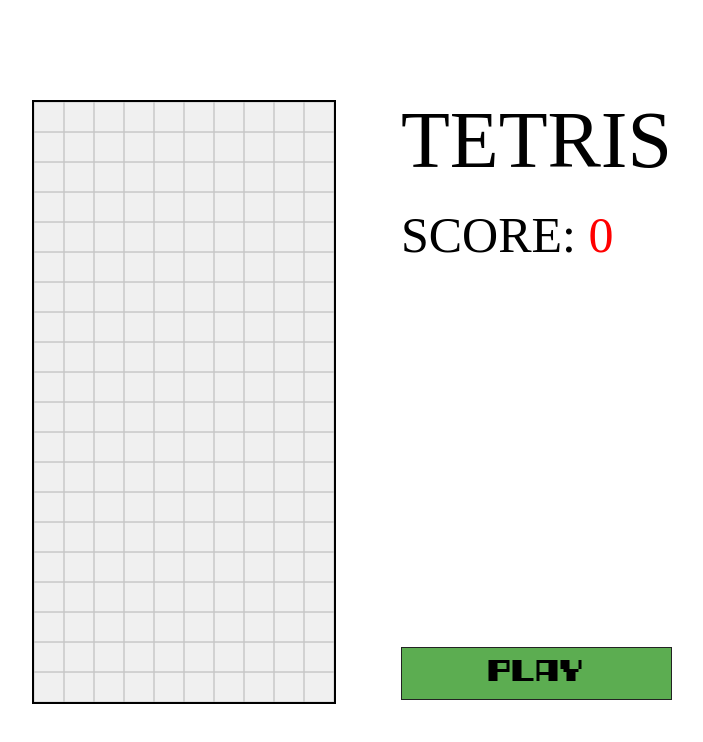
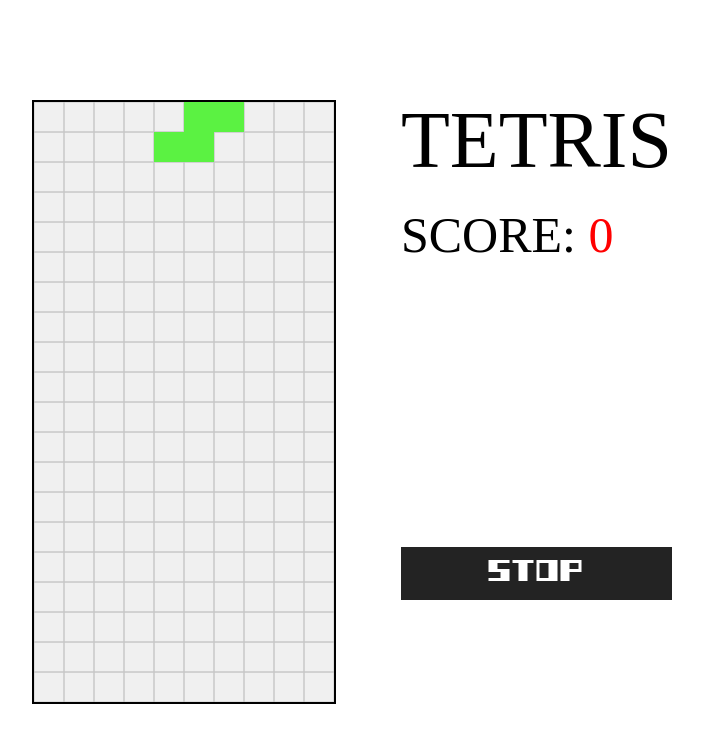
Before and after one commit to pparksso/tetris-js, a website built with Vite: page index.html in a window 1280 px wide. Both pictures are taken after a click on the button "PLAY". Shown: the whole page, without its empty margins (288-991 px from the left). Built offline with nearby package versions, Linux system fonts and the light colour scheme.

Commit message:
블록 생성

```diff
--- /dev/null
+++ b/block.js
@@ -0,0 +1,89 @@
+const boardCanvasWidth = 300;
+const boardCanvasHeight = 600;
+const boardCanvasX = 0;
+const boardCanvasY = 0;
+const boardCellSize = 30;
+
+const blocks = [
+  [
+    [1, 1],
+    [1, 1]
+  ], // ㅁ
+  [[1, 1, 1, 1]], // ㅡ
+  [[1], [1], [1], [1]], // |
+  [
+    [1, 1, 0],
+    [0, 1, 1]
+  ], // ㄹ
+  [
+    [1, 0, 0],
+    [1, 1, 1]
+  ], //ㄴ
+  [
+    [1, 1, 1],
+    [0, 0, 1]
+  ], // ㄱ
+  [
+    [0, 1, 0],
+    [1, 1, 1]
+  ], // ㅗ
+  [
+    [0, 1, 1],
+    [1, 1, 0]
+  ] // ㄹ 반대
+];
+
+const startBtn = document.querySelector('.playBtn');
+const stopBtn = document.querySelector('.stopBtn');
+
+const blockColors = ['#0C7EFA', '#FDEA3B', '#4AAEFC', '#5BF242', '#FE0054', ' #AD63F9', '#F3720B'];
+const blockCanvas = document.getElementById('blockCanvas');
+const blockCtx = blockCanvas.getContext('2d');
+
+blockCanvas.width = boardCanvasWidth;
+blockCanvas.height = boardCanvasHeight;
+
+const stackCanvas = document.getElementById('stackCanvas');
+const stackCtx = stackCanvas.getContext('2d');
+
+stackCanvas.width = boardCanvasWidth;
+stackCanvas.height = boardCanvasHeight;
+// 블럭 그리기!
+function drawBlock(block, x, y, color) {
+  block.forEach((row, rowIdx) => {
+    row.forEach((cell, colIdx) => {
+      if (cell === 1) {
+        const xPos = x + colIdx * 30;
+        const yPos = y + rowIdx * 30;
+        blockCtx.fillStyle = color;
+        blockCtx.fillRect(xPos, yPos, 30, 30);
+      }
+    });
+  });
+}
+
+// 게임 시작!
+startBtn.addEventListener('click', () => {
+  startBtn.classList.remove('on');
+  stopBtn.classList.add('on');
+  // 이 이후의 함수 분리 작업 해야함
+  drawBlock(
+    blocks[Math.floor(Math.random() * blocks.length)],
+    120,
+    0,
+    blockColors[Math.floor(Math.random() * blockColors.length)]
+  );
+});
+
+// 블록이 밑에 닿고 난 다음 실행할 블록 함수 생성
+// 이벤트에 따라 블록 캔버스가 다시 그려지게 생성
+// 1초마다 블록캔버스 다시 그려야 함
+// 스택캔버스 어떻게 그릴 지 생각 중...
+
+// 게임 스톱!
+stopBtn.addEventListener('click', () => {
+  stopBtn.classList.remove('on');
+  startBtn.classList.add('on');
+  blockCtx.clearRect(0, 0, boardCanvasWidth, boardCanvasHeight);
+  stackCtx.clearRect(0, 0, boardCanvasWidth, boardCanvasHeight);
+});
--- a/index.html
+++ b/index.html
@@ -11,18 +11,19 @@
     <div class="tetris-box">
       <div class="canvas-box">
         <canvas id="boardCanvas" style="border: 2px solid #000;"></canvas>
-        <canvas id="blockCanvas"></canvas>
-        <canvas id="stackCanvas"></canvas>
+        <canvas id="blockCanvas" style="border: 2px solid #000;"></canvas>
+        <canvas id="stackCanvas" style="border: 2px solid #000;"></canvas>
       </div>
       <div class="score-box">
         <div class="score-box-top">
           <h1>TETRIS</h1>
           <p>SCORE: <span class="score">0</span></p>
         </div>
-        <button class="playBtn">PLAY</button>
-        <!-- <button class="stopBtn">STOP</button> -->
+        <button class="playBtn btn on">PLAY</button>
+        <button class="stopBtn btn">STOP</button>
       </div>
     </div>
     <script type="module" src="./main.js"></script>
+    <script type="module" src="./block.js"></script>
   </body>
 </html>
--- a/main.js
+++ b/main.js
@@ -1,7 +1,6 @@
 const boardCanvas = document.getElementById('boardCanvas');
 const boardCtx = boardCanvas.getContext('2d');
 
-console.log(boardCtx);
 const boardCanvasWidth = 300;
 const boardCanvasHeight = 600;
 const boardCanvasX = 0;
@@ -27,4 +26,5 @@
     }
   }
 }
+
 drawBoard();
--- a/style/main.css
+++ b/style/main.css
@@ -1,6 +1,9 @@
 @font-face {
   font-family: 'powerPixel';
   src: url('./PowerPixel7-Jy0E.ttf');
+}
+* {
+  box-sizing: border-box;
 }
 body {
   font-family: 'powerPixel';
@@ -51,6 +54,7 @@
   font-family: 'powerPixel';
   padding: 10px 30px;
   font-size: 30px;
+  cursor: pointer;
 }
 
 .playBtn {
@@ -60,3 +64,9 @@
   background-color: #232323;
   color: #fff;
 }
+.btn {
+  display: none;
+}
+.btn.on {
+  display: block;
+}
```
